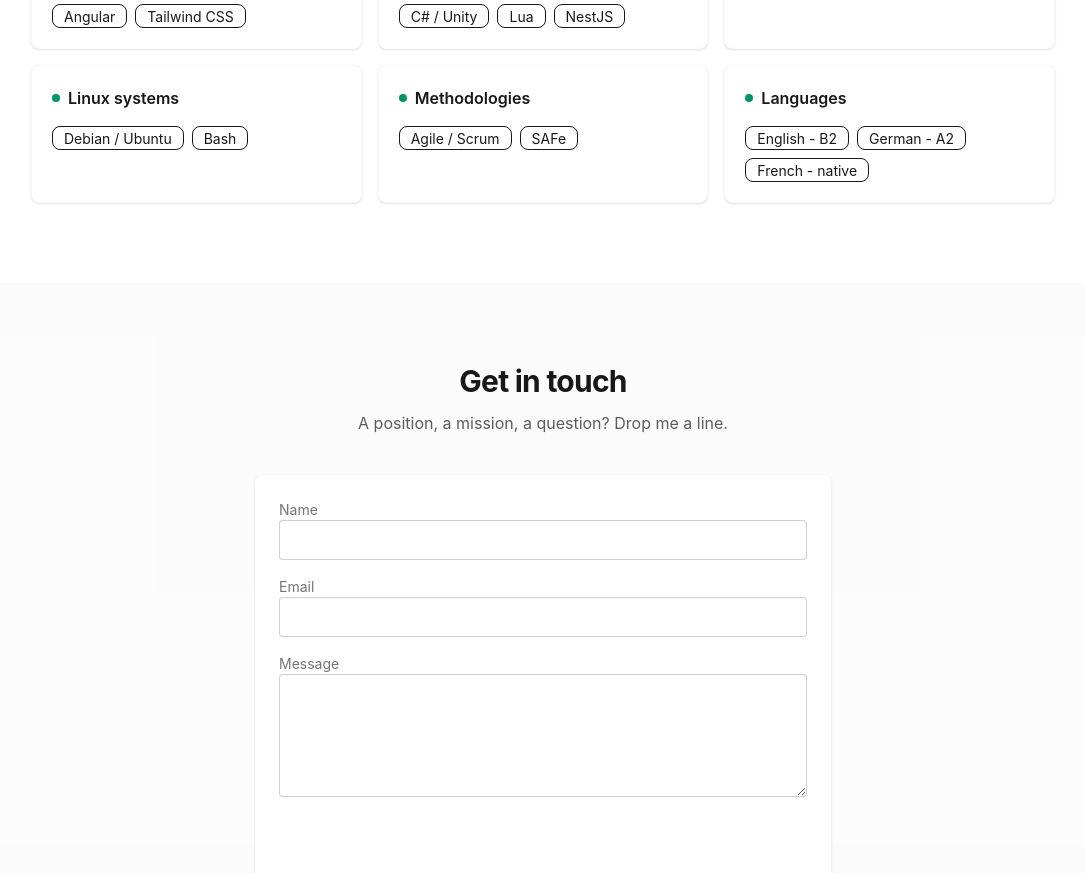
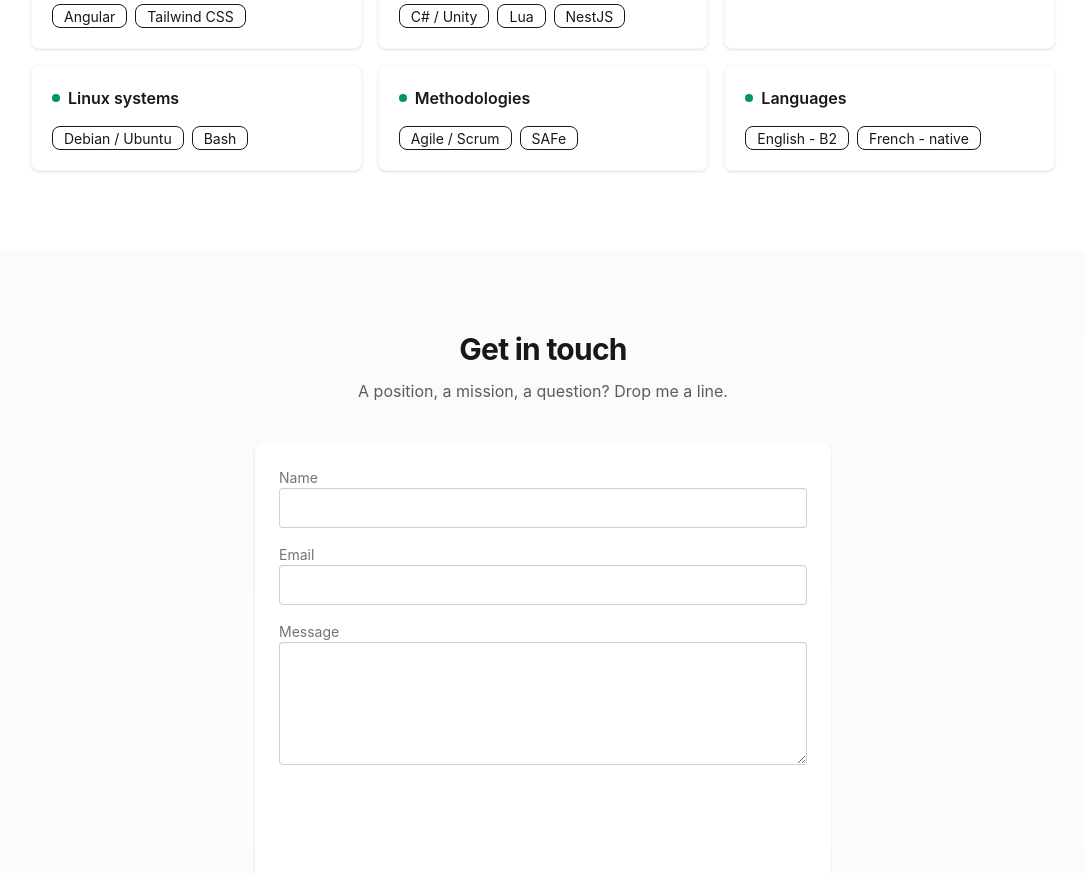
Before and after one commit to Kazh-boop/baptiste-lelievre-portfolio, an Angular app: page / in a window 1280 px wide. Shown: the part 3220-4093 px from the top of the page, without its empty margins (97-1182 px from the left). Built offline with nearby package versions, Linux system fonts and the light colour scheme.

Commit message:
Suppression allemand

```diff
--- a/src/app/core/data/mock-profile.data.ts
+++ b/src/app/core/data/mock-profile.data.ts
@@ -216,7 +216,6 @@ export const MOCK_SKILL_CATEGORIES: readonly SkillCategory[] = [
         label: { fr: 'Langues', en: 'Languages' },
         items: [
             { fr: 'Anglais - B2', en: 'English - B2' },
-            { fr: 'Allemand - A2', en: 'German - A2' },
             { fr: 'Français - natif', en: 'French - native' },
         ],
     },
```
